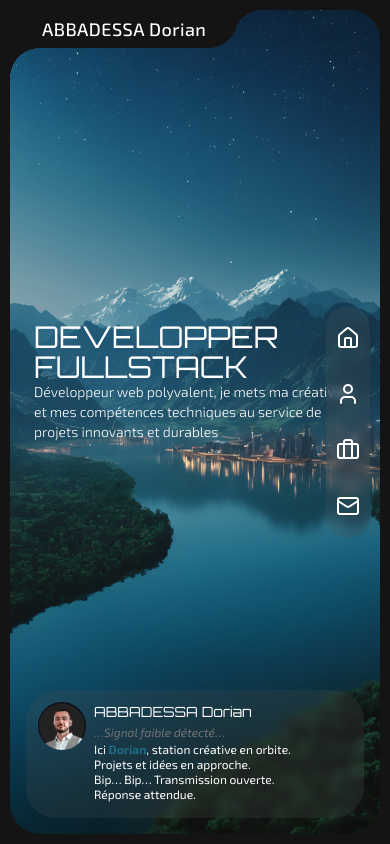
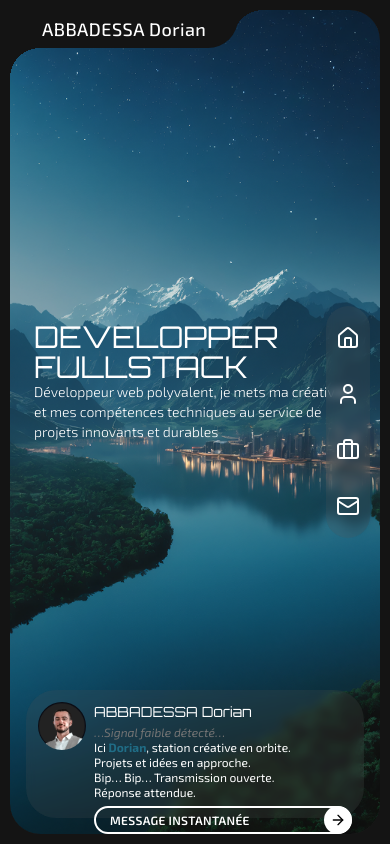
Before and after one commit to DorianABDS/PortfolioV2, a React (Vite) app in the folder frontend/: page / in a window 390 px wide. Built offline with nearby package versions, Linux system fonts and the light colour scheme.

Commit message:
feat(HeroRectangleCard): add button functionality and update responsive XL

```diff
--- a/frontend/src/components/HeroRectangleCard.jsx
+++ b/frontend/src/components/HeroRectangleCard.jsx
@@ -1,6 +1,9 @@
+import { ArrowRight } from 'lucide-react';
+
 export default function HeroRectangleCard() {
     // Base styles
-    const rectangleBase = "absolute bottom-0 left-0 z-10 bg-[#585858]/20 backdrop-blur-xs rounded-[30px]";
+    const rectangleBase =
+        "absolute bottom-0 left-0 z-10 bg-[#585858]/20 backdrop-blur-xs rounded-[30px]";
     const rectangleWrapperBase = "flex text-white";
     const rectangleImageBase = "rounded-full object-cover";
     const rectangleTextContainerBase = "flex flex-col";
@@ -8,13 +11,15 @@ export default function HeroRectangleCard() {
     const rectangleSubtitleBase = "italic text-[#747474]";
     const rectangleHighlightBase = "";
     const rectangleButtonContainerBase = "flex items-center justify-center";
+    const rectangleButtonBase = "w-full text-white hover:text-black font-semibold rounded-full transition-colors duration-300 flex items-center justify-between cursor-pointer uppercase tracking-wide relative overflow-hidden group outline outline-2 outline-white -outline-offset-2";
+    const rectangleButtonIconBase = "rounded-full bg-white flex items-center justify-center shrink-0 outline outline-white -outline-offset-2";
 
     // Responsive classes for rectangle
     const rectangleSizes = {
         sm: "m-4 right-0 h-32 p-3",
         md: "md:m-5 md:right-auto md:w-96 md:h-48 md:p-5",
         lg: "lg:m-6 lg:w-[450px] lg:h-56 lg:p-6",
-        xl: "xl:m-8 xl:w-[500px] xl:h-64 xl:p-7",
+        xl: "xl:m-8 xl:w-[400px] xl:h-52 xl:p-4",
         "2xl": "2xl:m-10 2xl:w-[550px] 2xl:h-72 2xl:p-8",
     };
 
@@ -32,16 +37,16 @@ export default function HeroRectangleCard() {
         sm: "w-12 h-12",
         md: "md:w-14 md:h-14",
         lg: "lg:w-14 lg:h-14",
-        xl: "xl:w-16 xl:h-16",
+        xl: "xl:w-12 xl:h-12",
         "2xl": "2xl:w-16 2xl:h-16",
     };
 
     // Responsive classes for text container
     const rectangleTextContainerSizes = {
-        sm: "gap-0.5 text-xs leading-tight",
+        sm: "gap-0.5 text-xs leading-tight flex-1",
         md: "md:gap-1.5 md:text-sm md:leading-normal",
         lg: "lg:gap-2 lg:text-base",
-        xl: "xl:gap-2.5 xl:text-lg",
+        xl: "xl:gap-2.5 xl:text-sm",
         "2xl": "2xl:gap-3 2xl:text-xl",
     };
 
@@ -50,7 +55,7 @@ export default function HeroRectangleCard() {
         sm: "text-sm",
         md: "md:text-lg",
         lg: "lg:text-xl",
-        xl: "xl:text-2xl",
+        xl: "xl:text-sm",
         "2xl": "2xl:text-3xl",
     };
 
@@ -59,7 +64,7 @@ export default function HeroRectangleCard() {
         sm: "text-xs",
         md: "md:text-base",
         lg: "lg:text-lg",
-        xl: "xl:text-xl",
+        xl: "xl:text-sm",
         "2xl": "2xl:text-2xl",
     };
 
@@ -74,11 +79,29 @@ export default function HeroRectangleCard() {
 
     // Responsive classes for rectangle button container
     const rectangleButtonContainerSizes = {
-        sm: "mt-2",
-        md: "md:mt-4",
-        lg: "lg:mt-5",
-        xl: "xl:mt-6",
-        "2xl": "2xl:mt-7",
+        sm: "mt-1",
+        md: "md:mt-1",
+        lg: "lg:mt-1",
+        xl: "xl:mt-1",
+        "2xl": "2xl:mt-1",
+    };
+
+    // Responsive classes for rectangle button
+    const rectangleButtonSizes = {
+        sm: "py-0 pl-4 pr-0 text-xs",
+        md: "md:py-0 md:pl-5 md:pr-0 md:text-sm",
+        lg: "lg:py-0 lg:pl-6 lg:pr-0 lg:text-base",
+        xl: "xl:py-0 xl:pl-4 xl:pr-0 xl:text-sm xl:font-light",
+        "2xl": "2xl:py-0 2xl:pl-8 2xl:pr-0 2xl:text-lg",
+    };
+
+    // Responsive classes for button icon circle
+    const rectangleButtonIconSizes = {
+        sm: "w-7 h-7",
+        md: "md:w-8 md:h-8",
+        lg: "lg:w-9 lg:h-9",
+        xl: "xl:w-7 xl:h-7",
+        "2xl": "2xl:w-11 2xl:h-11",
     };
 
     // Assembling responsive classes
@@ -90,6 +113,8 @@ export default function HeroRectangleCard() {
     const rectangleSubtitleClass = `${rectangleSubtitleBase} ${rectangleSubtitleSizes.sm} ${rectangleSubtitleSizes.md} ${rectangleSubtitleSizes.lg} ${rectangleSubtitleSizes.xl} ${rectangleSubtitleSizes["2xl"]}`;
     const rectangleHighlightClass = `${rectangleHighlightBase} ${rectangleHighlightSizes.sm} ${rectangleHighlightSizes.md} ${rectangleHighlightSizes.lg} ${rectangleHighlightSizes.xl} ${rectangleHighlightSizes["2xl"]}`;
     const rectangleButtonContainerClass = `${rectangleButtonContainerBase} ${rectangleButtonContainerSizes.sm} ${rectangleButtonContainerSizes.md} ${rectangleButtonContainerSizes.lg} ${rectangleButtonContainerSizes.xl} ${rectangleButtonContainerSizes["2xl"]}`;
+    const rectangleButtonClass = `${rectangleButtonBase} ${rectangleButtonSizes.sm} ${rectangleButtonSizes.md} ${rectangleButtonSizes.lg} ${rectangleButtonSizes.xl} ${rectangleButtonSizes["2xl"]}`;
+    const rectangleButtonIconClass = `${rectangleButtonIconBase} ${rectangleButtonIconSizes.sm} ${rectangleButtonIconSizes.md} ${rectangleButtonIconSizes.lg} ${rectangleButtonIconSizes.xl} ${rectangleButtonIconSizes["2xl"]}`;
 
     return (
         <div className={rectangleClass}>
@@ -103,14 +128,15 @@ export default function HeroRectangleCard() {
 
                 {/* Text content */}
                 <div className={rectangleTextContainerClass}>
-                    <h3 className={rectangleTitleClass}>
-                        ABBADESSA Dorian
-                    </h3>
-                    <span className={rectangleSubtitleClass}>
-                        …Signal faible détecté…
-                    </span>
+                    <h3 className={rectangleTitleClass}>ABBADESSA Dorian</h3>
                     <p>
-                        Ici<span className={rectangleHighlightClass}> Dorian</span>, station créative en orbite.
+                        <span className={rectangleSubtitleClass}>
+                            …Signal faible détecté…
+                        </span>
+                        <br />
+                        Ici
+                        <span className={rectangleHighlightClass}> Dorian</span>
+                        , station créative en orbite.
                         <br />
                         Projets et idées en approche.
                         <br />
@@ -118,12 +144,24 @@ export default function HeroRectangleCard() {
                         <br />
                         Réponse attendue.
                     </p>
+
+                    {/* Message Button */}
+                    <div className={rectangleButtonContainerClass}>
+                        <button
+                            className={rectangleButtonClass}
+                            aria-label="Message instantanée"
+                        >
+                            {/* Animation background */}
+                            <span className="absolute inset-0 bg-white origin-left scale-x-0 group-hover:scale-x-100 transition-transform duration-500 ease-out rounded-full"></span>
+
+                            {/* Button content */}
+                            <span className="relative z-10">Message instantanée</span>
+                            <div className={`${rectangleButtonIconClass} relative z-10`}>
+                                <ArrowRight className="w-4 h-4 md:w-5 md:h-5 lg:w-5 lg:h-5 xl:w-4 xl:h-4 2xl:w-6 2xl:h-6 text-black" />
+                            </div>
+                        </button>
+                    </div>
                 </div>
-            </div>
-
-            {/* Message Button */}
-            <div className={rectangleButtonContainerClass}>
-
             </div>
         </div>
     );
```
